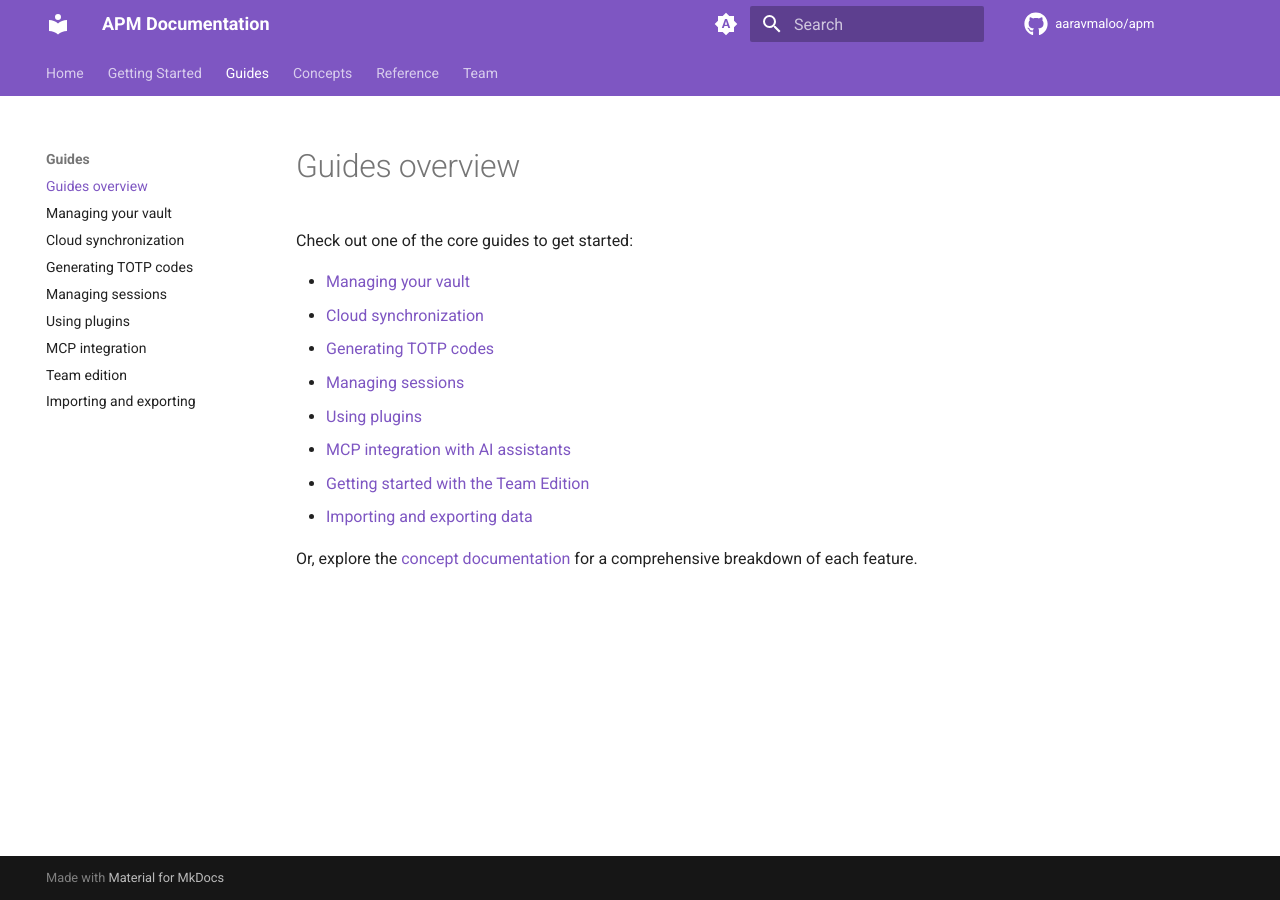
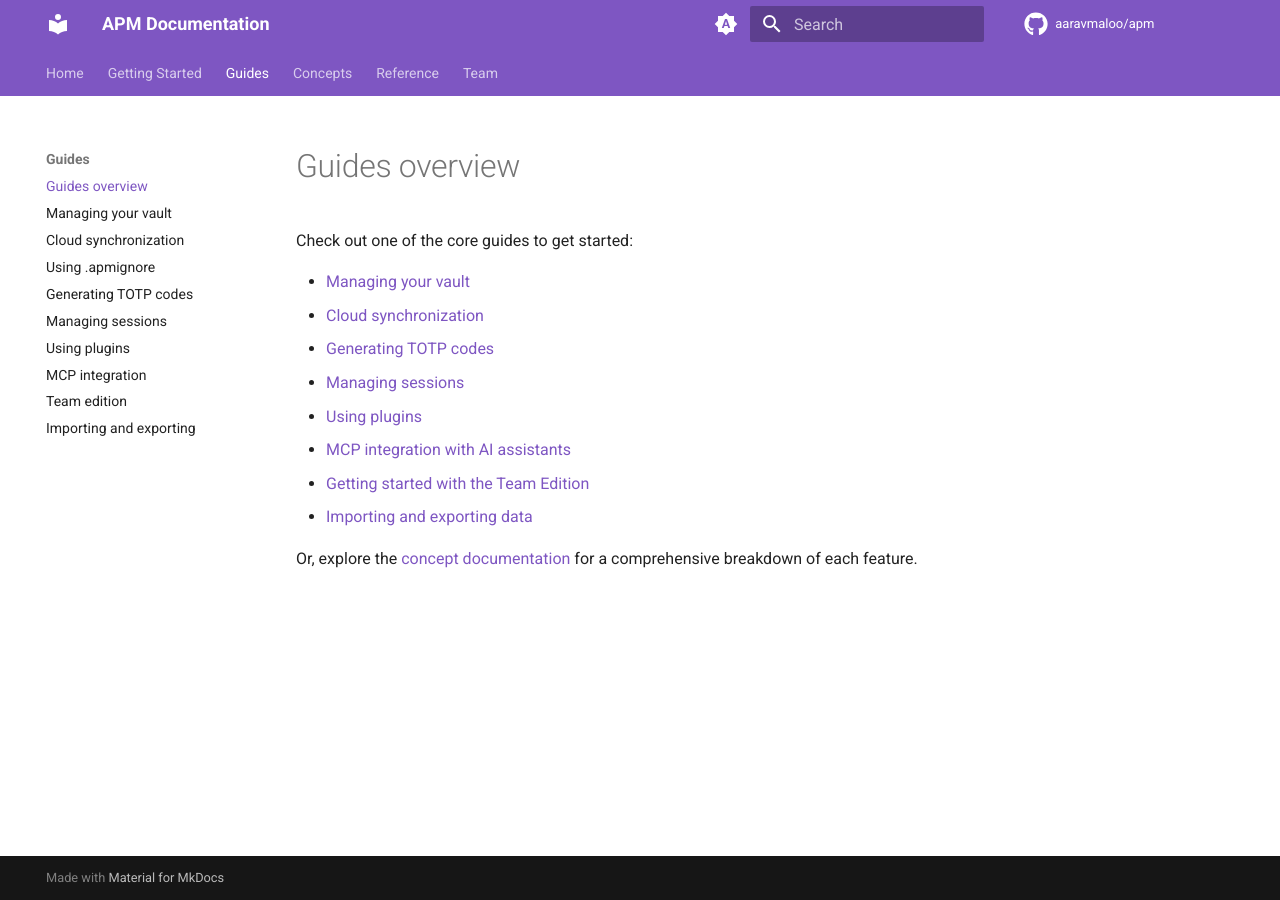
Before and after one commit to aaravmaloo/apm, an MkDocs documentation site: the page built from docs/guides/index.md, in a window 1280 px wide. Built offline with MkDocs 1.6.1 and Material for MkDocs 9.7.7, drawn with Linux system fonts in a browser that asks for light colours; comment, search, counter and statistics services are not loaded.

Commit message:
update mkdocs

```diff
--- a/mkdocs.yml
+++ b/mkdocs.yml
@@ -71,6 +71,7 @@
     - guides/index.md
     - Managing your vault: guides/vault-management.md
     - Cloud synchronization: guides/cloud-sync.md
+    - Using .apmignore: guides/apmignore.md
     - Generating TOTP codes: guides/totp.md
     - Managing sessions: guides/sessions.md
     - Using plugins: guides/plugins.md
@@ -79,6 +80,7 @@
     - Importing and exporting: guides/import-export.md
   - Concepts:
     - concepts/index.md
+    - Architecture: concepts/architecture.md
     - Encryption: concepts/encryption.md
     - Vault format: concepts/vault-format.md
     - Secret types: concepts/secret-types.md
@@ -92,6 +94,7 @@
   - Reference:
     - reference/index.md
     - CLI: reference/cli.md
+    - .apmignore: reference/apmignore.md
     - Storage: reference/storage.md
     - Environment variables: reference/environment-variables.md
     - Plugin API: reference/plugin-api.md
```
